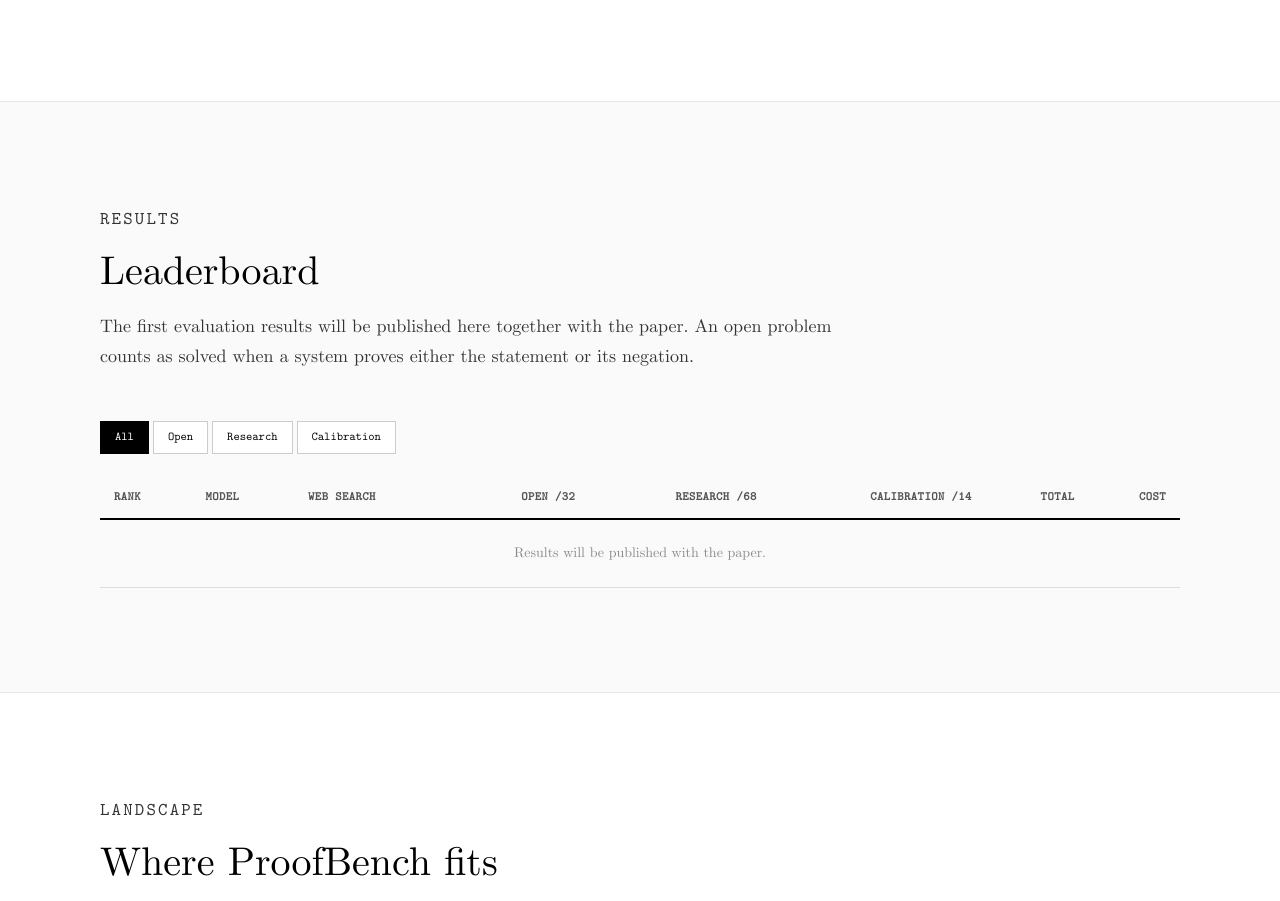
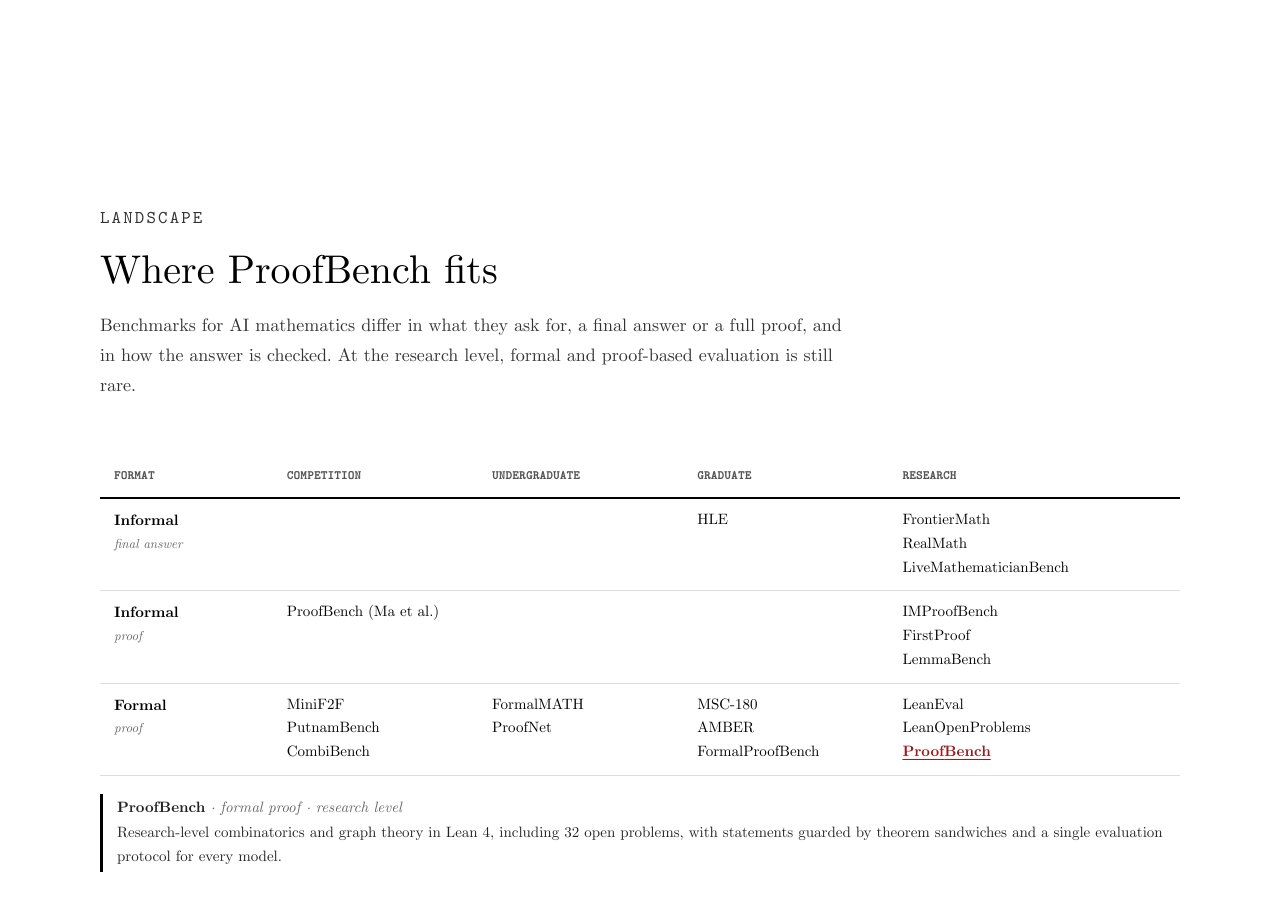
Before and after one commit to lp-bench/lp-bench.github.io, a plain HTML site: page index.html in a window 1280 px wide. Shown: the part 5211-6112 px from the top of the page. Drawn offline with Linux system fonts and the light colour scheme.

Commit message:
Hide the leaderboard section until results are published
Co-Authored-By: Claude Opus 5.5 <noreply@anthropic.com>

```diff
--- a/assets/js/config.js
+++ b/assets/js/config.js
@@ -32,7 +32,7 @@ window.PB_CONFIG = {
     },
   ],
 
-  // Leaderboard rows. Leave empty until results are published.
+  // Leaderboard rows. Leave empty until results are published; then also remove "hidden" from #leaderboard in index.html.
   // { model: "provider/name", search: false, open: 0, research: 0, calibration: 0, cost: "$0" }
   results: [],
 
--- a/index.html
+++ b/index.html
@@ -320,7 +320,7 @@
     </section>
 
     <!-- ============ LEADERBOARD ============ -->
-    <section class="section soft" id="leaderboard">
+    <section class="section soft" id="leaderboard" hidden>
       <div class="wrap">
         <header class="section-head reveal">
           <p class="label">Results</p>
```
